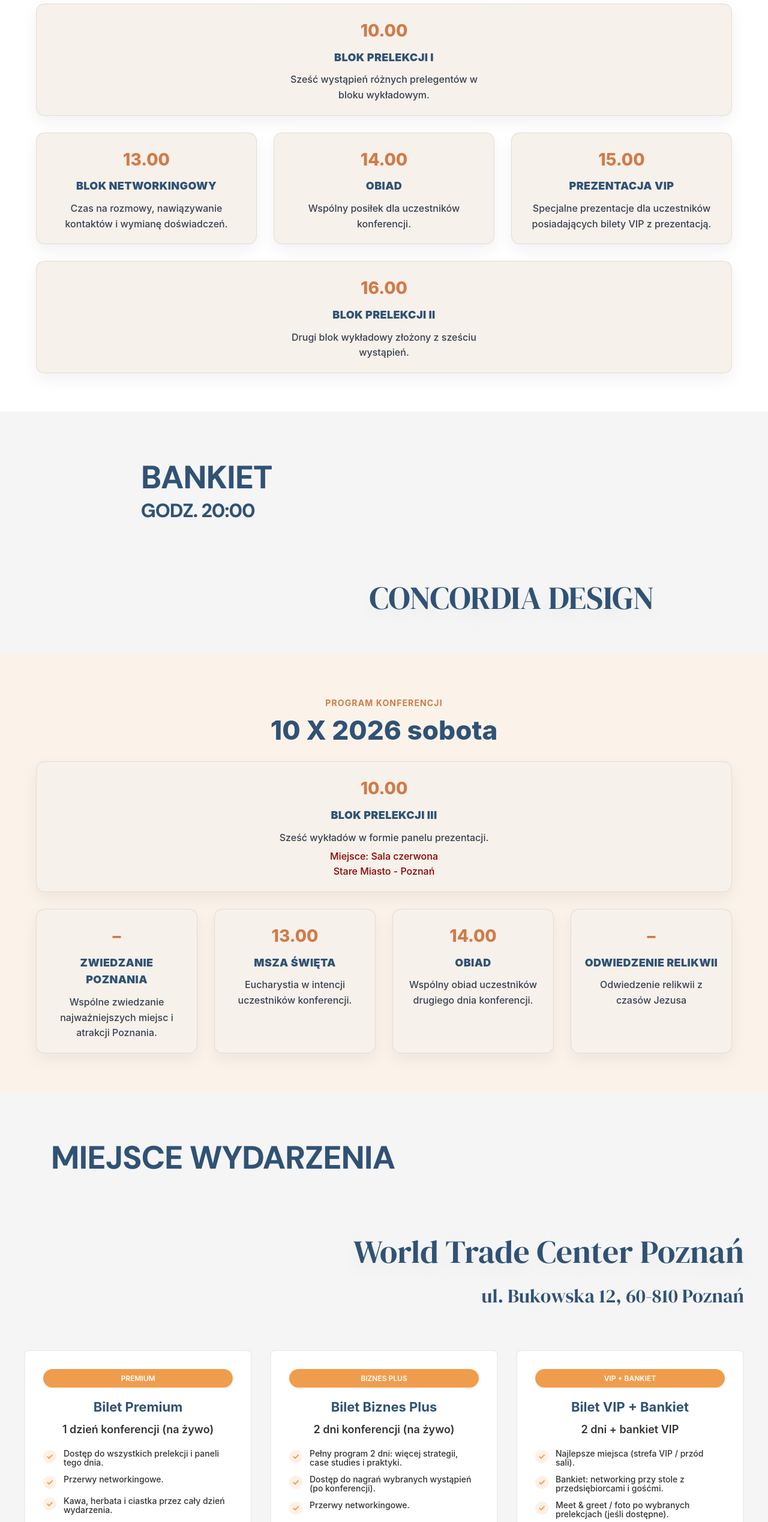
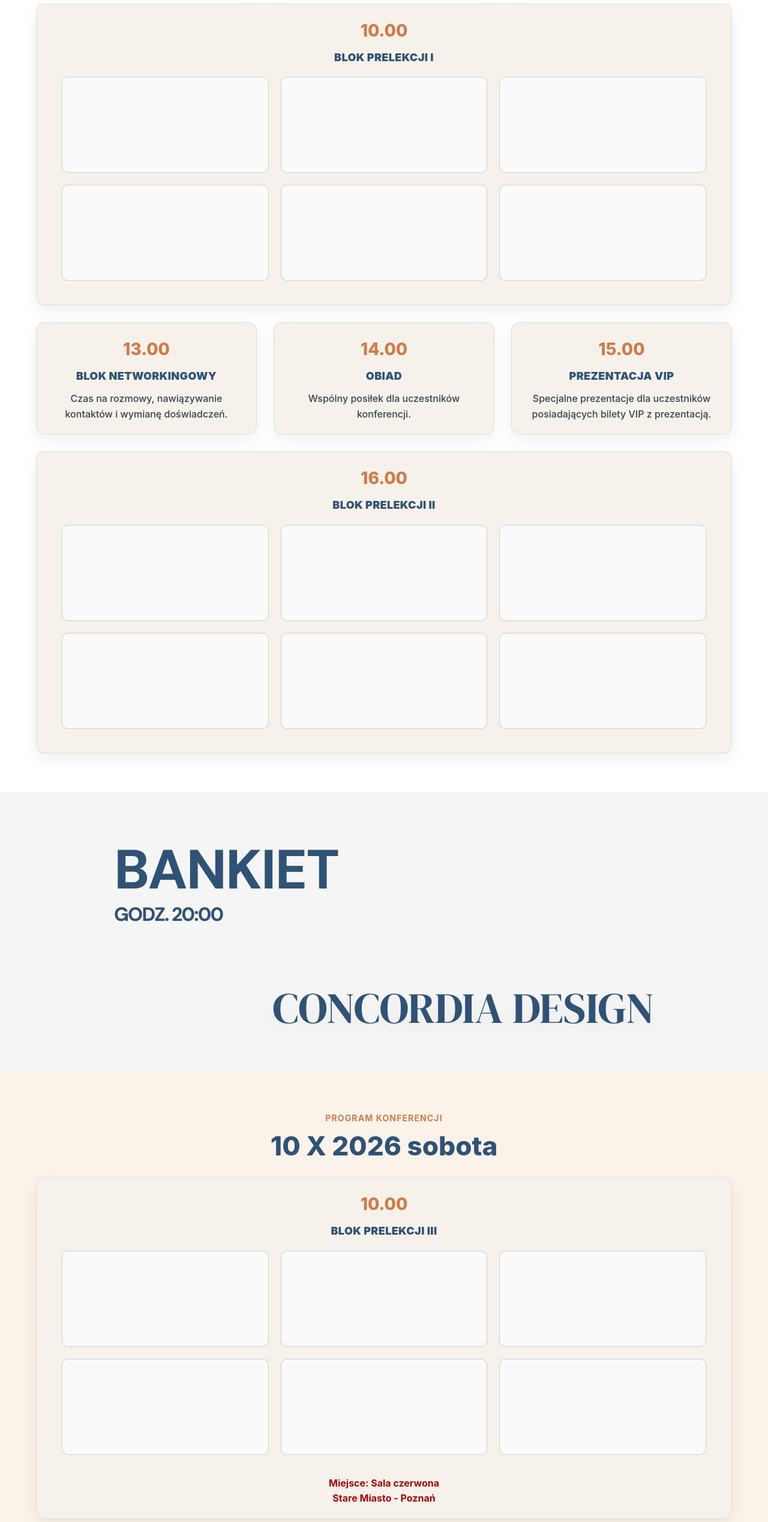
Before and after one commit to KUACK/IntegracjaPrzedsiebiorcow, a website: page index.html in a window 1280 px wide. Shown: the part 1180-3717 px from the top of the page at 60% size. Drawn offline with Linux system fonts and the light colour scheme.

Commit message:
wiele poprawek

```diff
--- a/index.html
+++ b/index.html
@@ -114,9 +114,14 @@
             <article class="schedule-card schedule-card--wide">
               <div class="schedule-time">10.00</div>
               <h4 class="schedule-title">BLOK PRELEKCJI I</h4>
-              <p class="schedule-desc">
-                Sześć wystąpień różnych prelegentów w bloku wykładowym.
-              </p>
+              <div class="prelekcje-grid">
+                <div class="prelekcja-slot"></div>
+                <div class="prelekcja-slot"></div>
+                <div class="prelekcja-slot"></div>
+                <div class="prelekcja-slot"></div>
+                <div class="prelekcja-slot"></div>
+                <div class="prelekcja-slot"></div>
+              </div>
             </article>
 
             <article class="schedule-card">
@@ -147,9 +152,14 @@
             <article class="schedule-card schedule-card--wide">
               <div class="schedule-time">16.00</div>
               <h4 class="schedule-title">BLOK PRELEKCJI II</h4>
-              <p class="schedule-desc">
-                Drugi blok wykładowy złożony z sześciu wystąpień.
-              </p>
+              <div class="prelekcje-grid">
+                <div class="prelekcja-slot"></div>
+                <div class="prelekcja-slot"></div>
+                <div class="prelekcja-slot"></div>
+                <div class="prelekcja-slot"></div>
+                <div class="prelekcja-slot"></div>
+                <div class="prelekcja-slot"></div>
+              </div>
             </article>
           </div>
         </div>
@@ -162,7 +172,10 @@
             <span>BANKIET</span>
             <span class="godzina">GODZ. 20:00</span>
           </div>
-          <div class="banquet__title">CONCORDIA DESIGN</div>
+          <div class="banquet__title">
+            CONCORDIA<br class="mobile-break" />
+            DESIGN
+          </div>
         </div>
       </div>
 
@@ -178,9 +191,14 @@
             <article class="schedule-card schedule-card--wide">
               <div class="schedule-time">10.00</div>
               <h4 class="schedule-title">BLOK PRELEKCJI III</h4>
-              <p class="schedule-desc">
-                Sześć wykładów w formie panelu prezentacji.
-              </p>
+              <div class="prelekcje-grid">
+                <div class="prelekcja-slot"></div>
+                <div class="prelekcja-slot"></div>
+                <div class="prelekcja-slot"></div>
+                <div class="prelekcja-slot"></div>
+                <div class="prelekcja-slot"></div>
+                <div class="prelekcja-slot"></div>
+              </div>
               <p class="inne_miejsce">
                 Miejsce: Sala czerwona <br />
                 Stare Miasto - Poznań
@@ -214,7 +232,10 @@
             <article class="schedule-card">
               <div class="schedule-time">–</div>
               <h4 class="schedule-title">ODWIEDZENIE RELIKWII</h4>
-              <p class="schedule-desc">Odwiedzenie relikwii z czasów Jezusa</p>
+              <p class="schedule-desc">
+                Miecz z czasów Jezusa – którym św. Piotr odciął ucho słudze
+                arcykapłana.
+              </p>
             </article>
           </div>
         </div>
@@ -228,7 +249,10 @@
           <span>MIEJSCE WYDARZENIA</span>
         </div>
         <div class="banquet__title">World Trade Center Poznań</div>
-        <div class="miejsce_adress">ul. Bukowska 12, 60-810 Poznań</div>
+        <div class="miejsce_adress">
+          ul. Bukowska 12,<br class="mobile-break" />
+          60-810 Poznań
+        </div>
       </div>
     </div>
 
--- a/style.css
+++ b/style.css
@@ -259,6 +259,34 @@ body {
   font-weight: 500;
 }
 
+/* siatka 2x3 wewnątrz bloków prelekcji */
+.prelekcje-grid {
+  display: grid;
+  grid-template-columns: repeat(3, 1fr);
+  grid-template-rows: repeat(2, 1fr);
+  gap: 20px;
+  margin-top: 18px;
+  padding: 0px 20px 20px 20px;
+}
+
+.prelekcja-slot {
+  background: rgba(255, 255, 255, 0.65);
+  border: 1px solid rgba(48, 82, 117, 0.25);
+  border-radius: 10px;
+  min-height: 160px;
+  display: flex;
+  align-items: center;
+  justify-content: center;
+  transition:
+    background 0.2s ease,
+    border-color 0.2s ease;
+}
+
+.prelekcja-slot:hover {
+  background: rgba(255, 255, 255, 0.9);
+  border-color: var(--primary);
+}
+
 /* lista w kaflu (jak te małe punkty po lewej na screenie) */
 .schedule-list {
   list-style: none;
@@ -509,7 +537,7 @@ input[type="tel"]::placeholder {
 }
 
 .banquet__inner {
-  max-width: 1200px;
+  max-width: 1100px;
   margin: 0 auto;
   text-align: left;
 }
@@ -517,7 +545,7 @@ input[type="tel"]::placeholder {
 /* "BANKIET" — mały, mocny akcent */
 .banquet__label {
   margin-top: 18px;
-  margin-left: clamp(16px, 3.5vw, 56px); /* przesunięcie w prawo */
+
   font-size: clamp(34px, 4.2vw, 64px); /* płynna typografia */
   line-height: 1.05;
   font-weight: 800;
@@ -698,17 +726,23 @@ img {
     grid-column: auto;
   }
 
+  /* siatka prelekcji na mobile: 2 kolumny */
+  .prelekcje-grid {
+    grid-template-columns: repeat(2, 1fr);
+    grid-template-rows: repeat(3, 1fr);
+    gap: 8px;
+  }
+
+  .prelekcja-slot {
+    min-height: 70px;
+  }
+
   .banquet__label {
-    margin-left: 50px;
     display: grid;
-  }
-  .banquet__label > :last-child {
-    text-align: right;
   }
 
   .banquet__title {
-    margin-top: 60px;
-    margin-right: 20px;
+    margin-top: 40px;
   }
 
   /* Bilety */
@@ -764,7 +798,7 @@ img {
   .banquet {
     width: 100%;
     padding: 40px 16px;
-    margin: 0 auto 24px auto;
+    margin: 0 auto;
   }
 
   /* Dopasowanie do klas z Twojego HTML */
@@ -1002,9 +1036,10 @@ body.page-short .site-footer {
 }
 
 .inne_miejsce {
-  color: rgb(136, 1, 1);
-  font-weight: 500;
-  padding-top: 5px;
+  color: rgb(162, 6, 6);
+  font-weight: 700;
+  padding-top: 15px;
+  font-size: 16px;
 }
 
 .sierpien {
@@ -1027,11 +1062,22 @@ body.page-short .site-footer {
 .bankiet1 {
   max-width: 900px;
 }
+
+.bankiet1 .banquet__label {
+  font-size: 92px;
+}
+
+.bankiet1 .banquet__title {
+  font-size: 72px;
+}
 .godzina {
   font-size: 32px;
 }
+.mobile-break {
+  display: none;
+}
 /* Mobile */
-@media (max-width: 900px) {
+@media (max-width: 600px) {
   .footer-grid {
     grid-template-columns: 1fr;
     gap: 26px;
@@ -1040,4 +1086,29 @@ body.page-short .site-footer {
   .footer-org-card {
     max-width: 260px;
   }
+
+  .banquet__inner {
+    padding: 0 20px;
+  }
+  .bankiet1 .banquet__label {
+    font-size: 52px;
+  }
+  .godzina {
+    font-size: 26px;
+  }
+  .bankiet1 .banquet__title {
+    font-size: 42px;
+  }
+
+  .miejsce_adress {
+    font-size: 18px;
+    margin-top: 5px;
+  }
+  .mobile-break {
+    display: inline;
+  }
+
+  .banquet__title {
+    font-size: 32px;
+  }
 }
```
Also changed, not shown: buy_form.html (+2 -4 lines), functions/api/create-order.js (+10 -8 lines).
